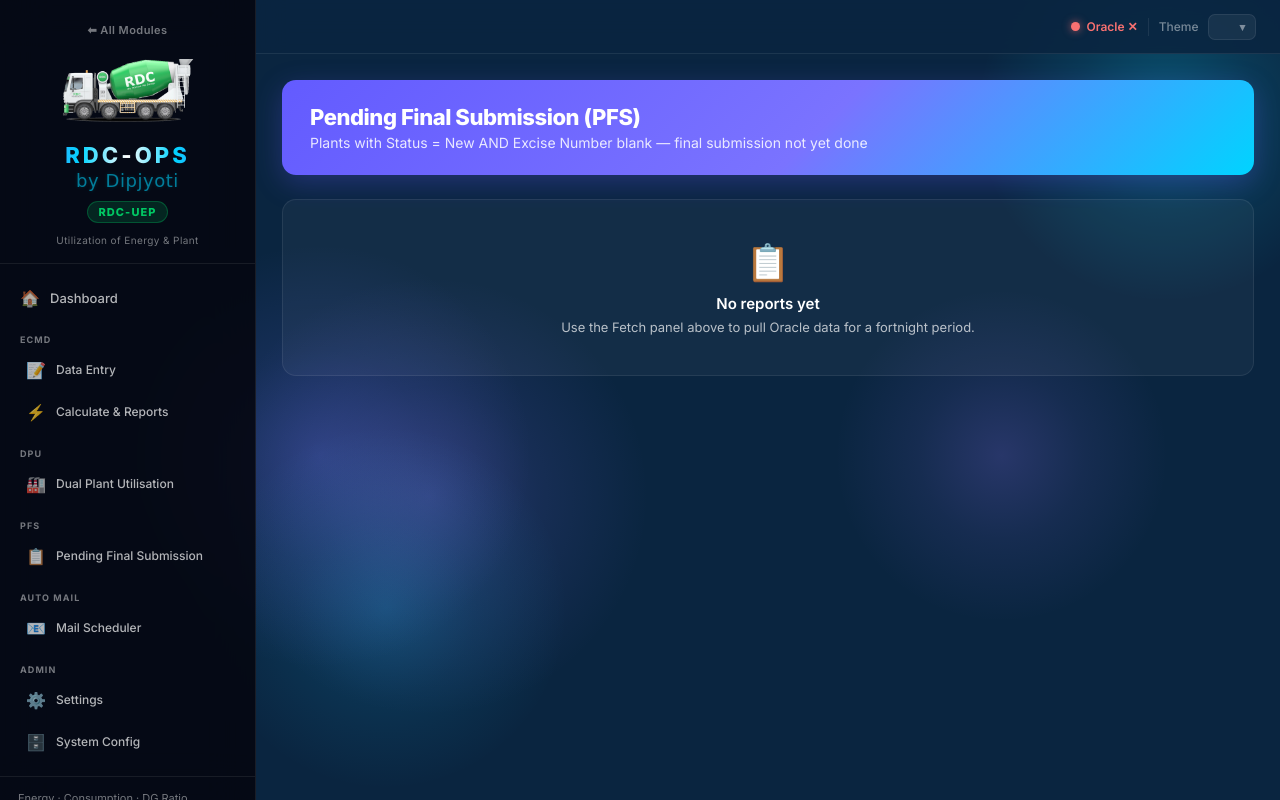
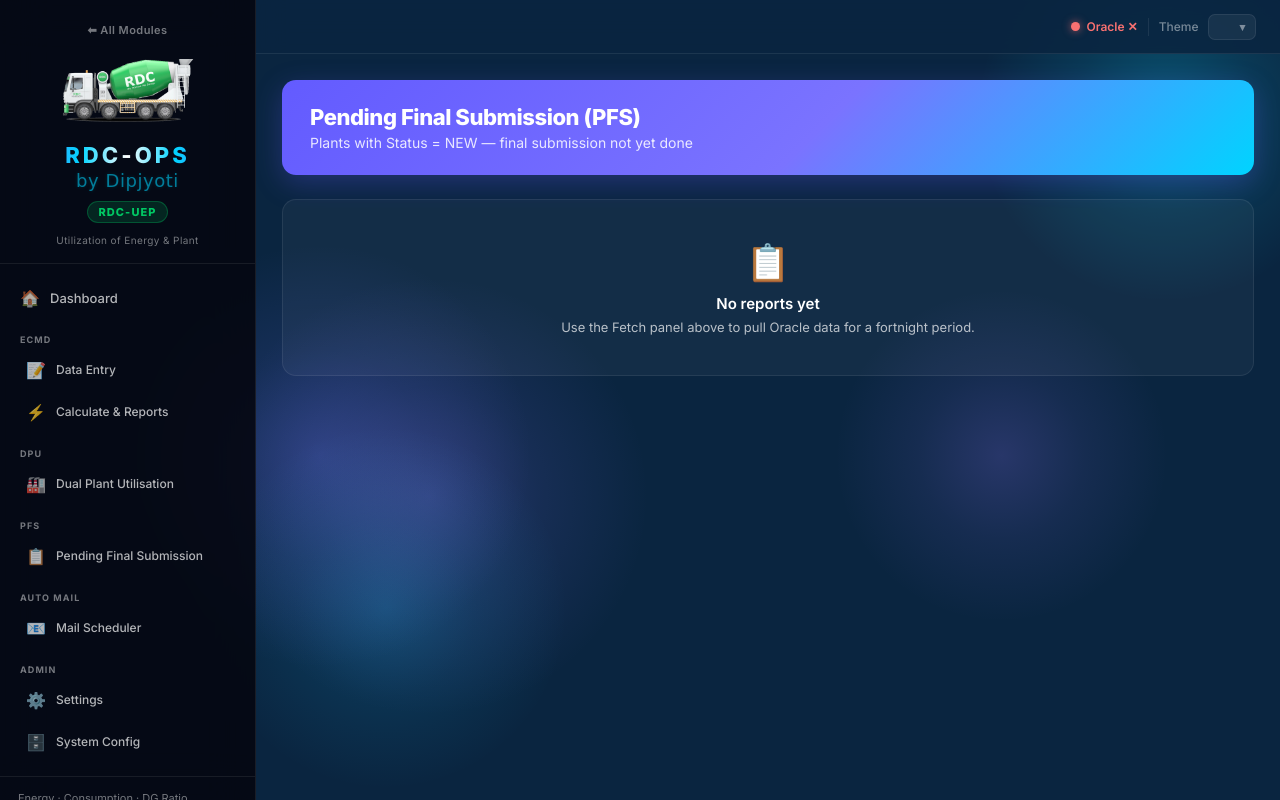
Before and after one commit to dipjyoti123doimari-create/RDCOP-APP, a Python web app: template templates/ecmd_invoice_pending.html in a window 1280 px wide. Run offline with Jinja, Linux system fonts and the light colour scheme; the template is opened without the code that fills it, so the values that code supplies are empty; some web fonts are replaced.

Commit message:
fix: PFS query — STATUS must be 'NEW' (uppercase), remove wrong EXCISE_NUMBER filter
Root cause: Oracle stores the value as 'NEW' not 'New', so the old query
returned 0 rows. Also removed the EXCISE_NUMBER IS NULL condition — per
the user, STATUS = 'NEW' alone indicates final submission is pending.

Result: 1-15 Jun 2026 now correctly shows 19 plants / 109 MT pending.

Co-Authored-By: Claude Sonnet 4.6 <noreply@anthropic.com>

```diff
--- a/oracle_connector.py
+++ b/oracle_connector.py
@@ -554,8 +554,7 @@ def fetch_dual_plant_data(from_date, to_date) -> tuple:
 
 def fetch_invoice_pending_data(from_date, to_date) -> tuple:
     """
-    Fetch rows where STATUS='New' AND EXCISE_NUMBER IS NULL — these are
-    final-submission-pending invoices.
+    Fetch rows where STATUS='NEW' — these are final-submission-pending invoices.
     Returns (DataFrame, warnings).
     Columns: plant_code, quantity
     """
@@ -576,8 +575,7 @@ def fetch_invoice_pending_data(from_date, to_date) -> tuple:
             FROM {_TABLE}
             WHERE PRODDATE >= :from_date
               AND PRODDATE <= :to_date
-              AND STATUS = 'New'
-              AND (EXCISE_NUMBER IS NULL OR TRIM(EXCISE_NUMBER) = ' ')
+              AND STATUS = 'NEW'
             ORDER BY {cols['plant']}
         """
         cur.execute(sql, {"from_date": fd, "to_date": td})
--- a/templates/ecmd_invoice_pending.html
+++ b/templates/ecmd_invoice_pending.html
@@ -4,7 +4,7 @@
 
 <div class="page-header">
   <h1>Pending Final Submission (PFS)</h1>
-  <p>Plants with Status = New AND Excise Number blank — final submission not yet done</p>
+  <p>Plants with Status = NEW — final submission not yet done</p>
 </div>
 
 <!-- Fetch panel (admin only) -->
@@ -74,8 +74,7 @@
   {% if rows %}
   <div class="alert alert-warning" style="padding:8px 14px;font-size:12px;margin-bottom:14px">
     ⚠️ <strong>{{ rows | length }} plant(s)</strong> have invoices with
-    <strong>Status = New</strong> and <strong>Excise Number blank</strong> —
-    final submission is pending for these plants.
+    <strong>Status = NEW</strong> — final submission is pending for these plants.
   </div>
   {% endif %}
 
```
